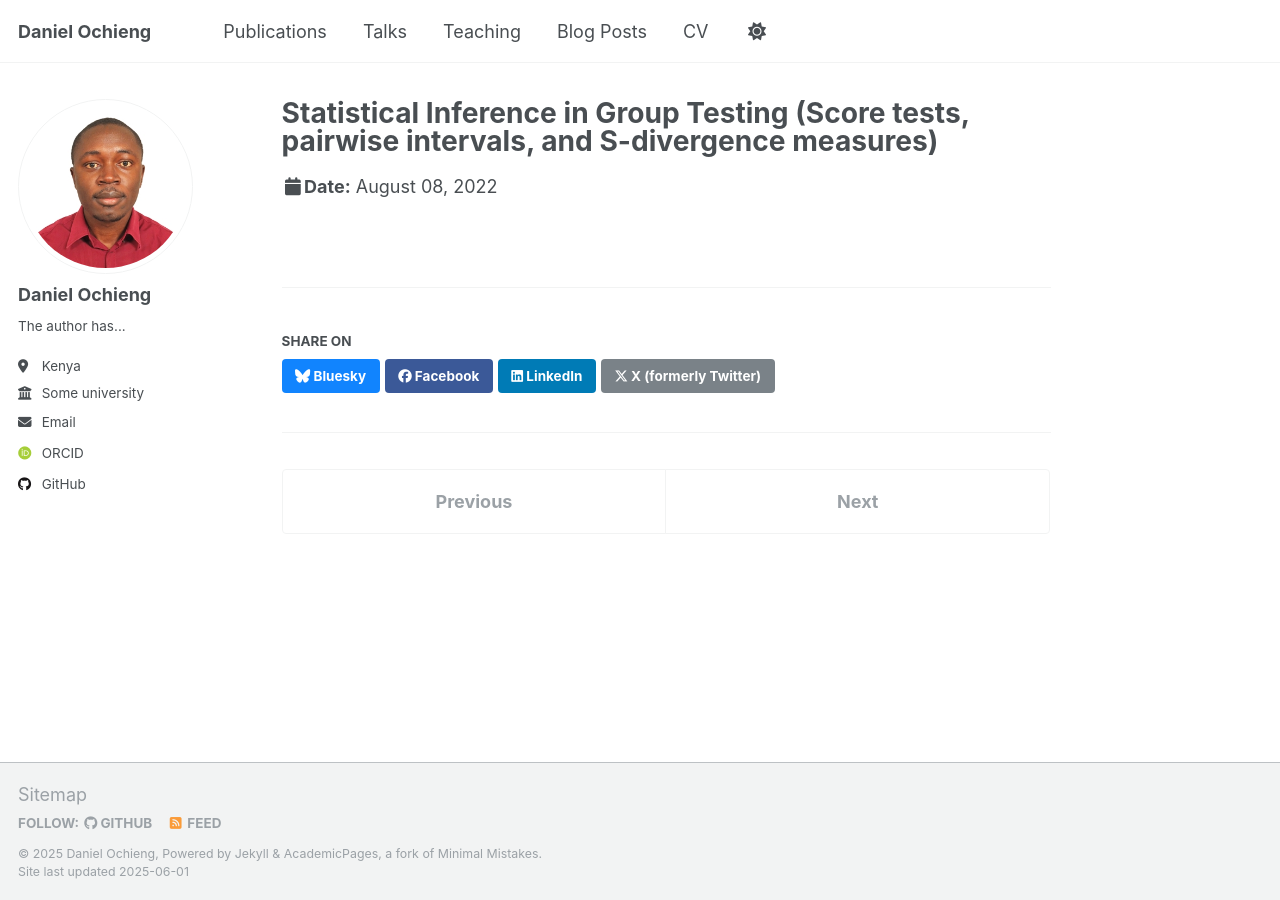
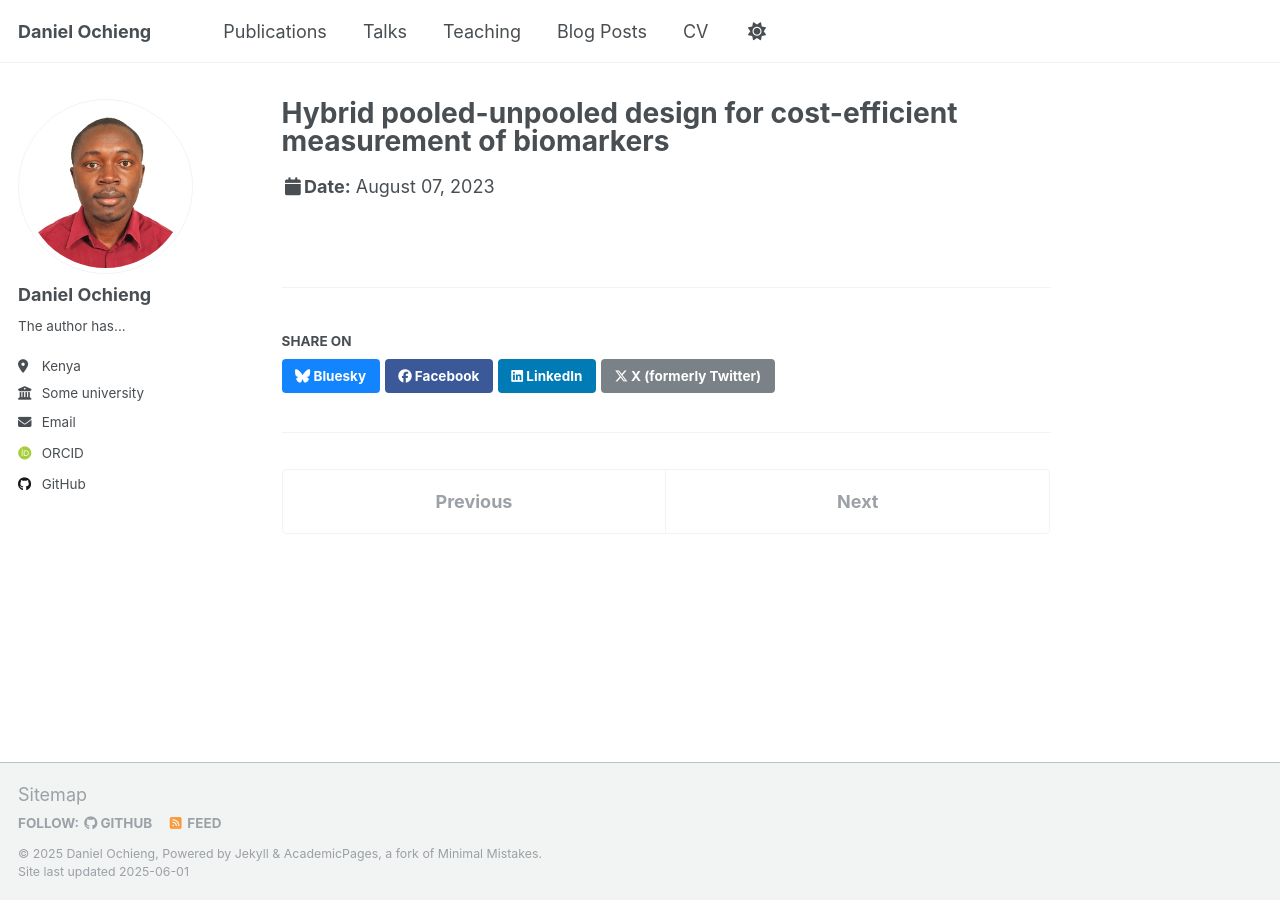
Before and after one commit to Daniel-Ochieng/Daniel-Ochieng.github.io, a Jekyll site: the page built from _talks/2014-03-01-talk-4.md, in a window 1280 px wide. Built offline with Jekyll 4.4.1, drawn with Linux system fonts in a browser that asks for light colours; some web fonts are replaced.

Commit message:
Update 2014-03-01-talk-4.md

```diff
--- a/_talks/2014-03-01-talk-4.md
+++ b/_talks/2014-03-01-talk-4.md
@@ -1,9 +1,9 @@
 ---
-title: "Statistical Inference in Group Testing (Score tests, pairwise intervals, and S-divergence measures)"
+title: "Hybrid pooled-unpooled design for cost-efficient measurement of biomarkers"
 collection: talks
 type: "Talk"
 permalink: /talks/2014-03-01-talk-3
 venue: "Reading club"
-date: 2022-08-08
+date: 2023-08-07
 location: "Bremen"
 ---
```
